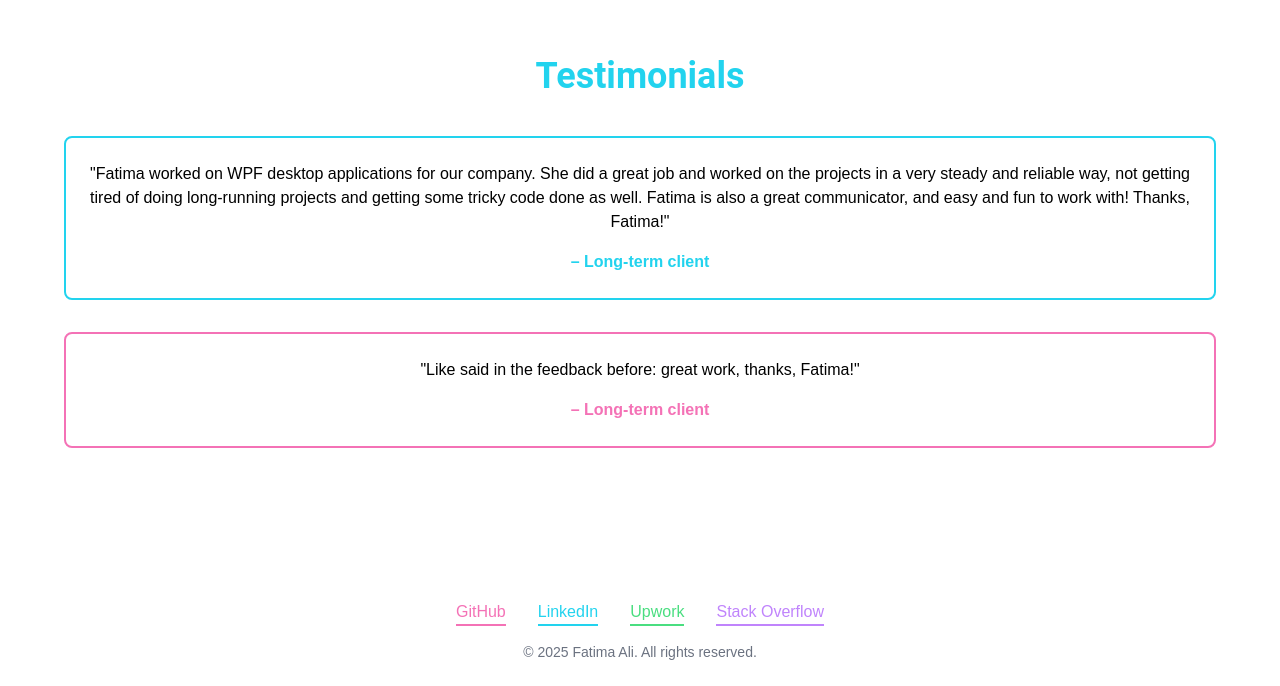
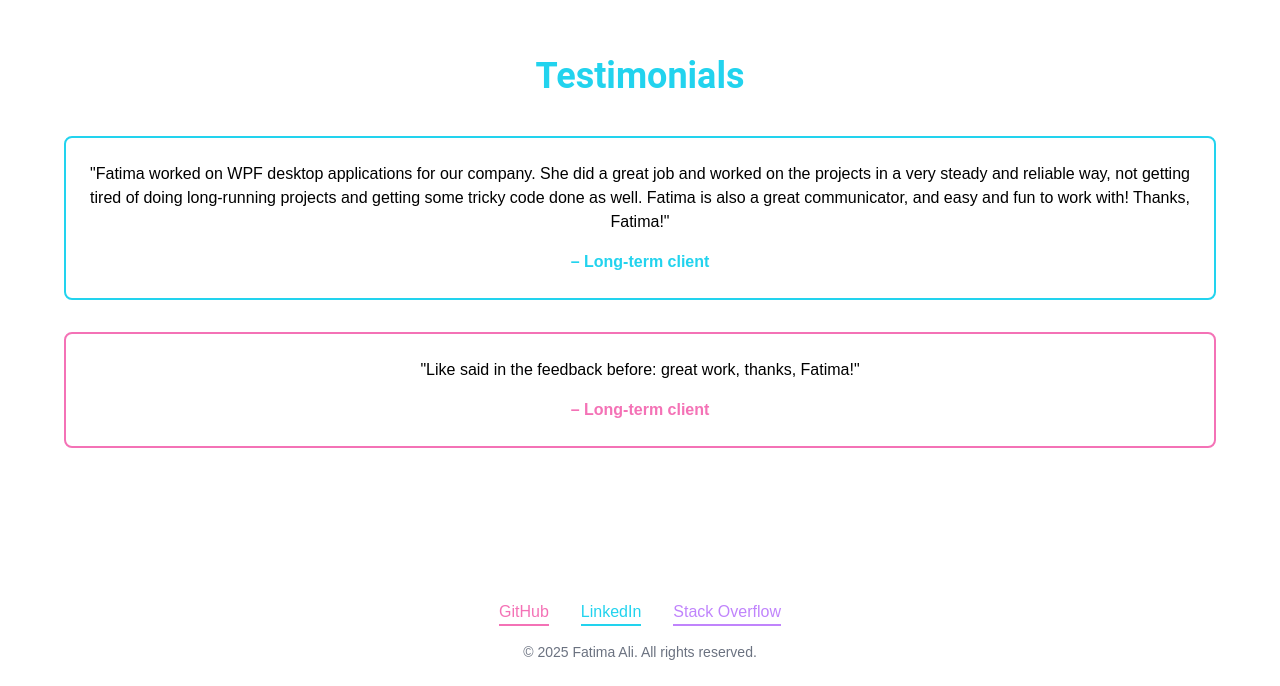
Before and after one commit to fatematahir10/Portfolio, a React (Vite) app: page / in a window 1280 px wide. Shown: the part 3720-4406 px from the top of the page. Built offline with nearby package versions, Linux system fonts and the light colour scheme.

Commit message:
removed upwork

```diff
--- a/src/components/Footer.tsx
+++ b/src/components/Footer.tsx
@@ -22,14 +22,6 @@ const Footer: React.FC = () => {
           LinkedIn
         </a>
         <a
-          href="https://www.upwork.com/freelancers/fatematahir"
-          target="_blank"
-          rel="noopener noreferrer"
-          className="border-b-2 border-green-400 text-green-400 hover:text-black hover:border-black transition"
-        >
-          Upwork
-        </a>
-        <a
           href="https://stackoverflow.com/users/10075400/fatima-ali"
           target="_blank"
           rel="noopener noreferrer"
```
Also changed, not shown: src/components/Navbar.tsx (+0 -16 lines).
